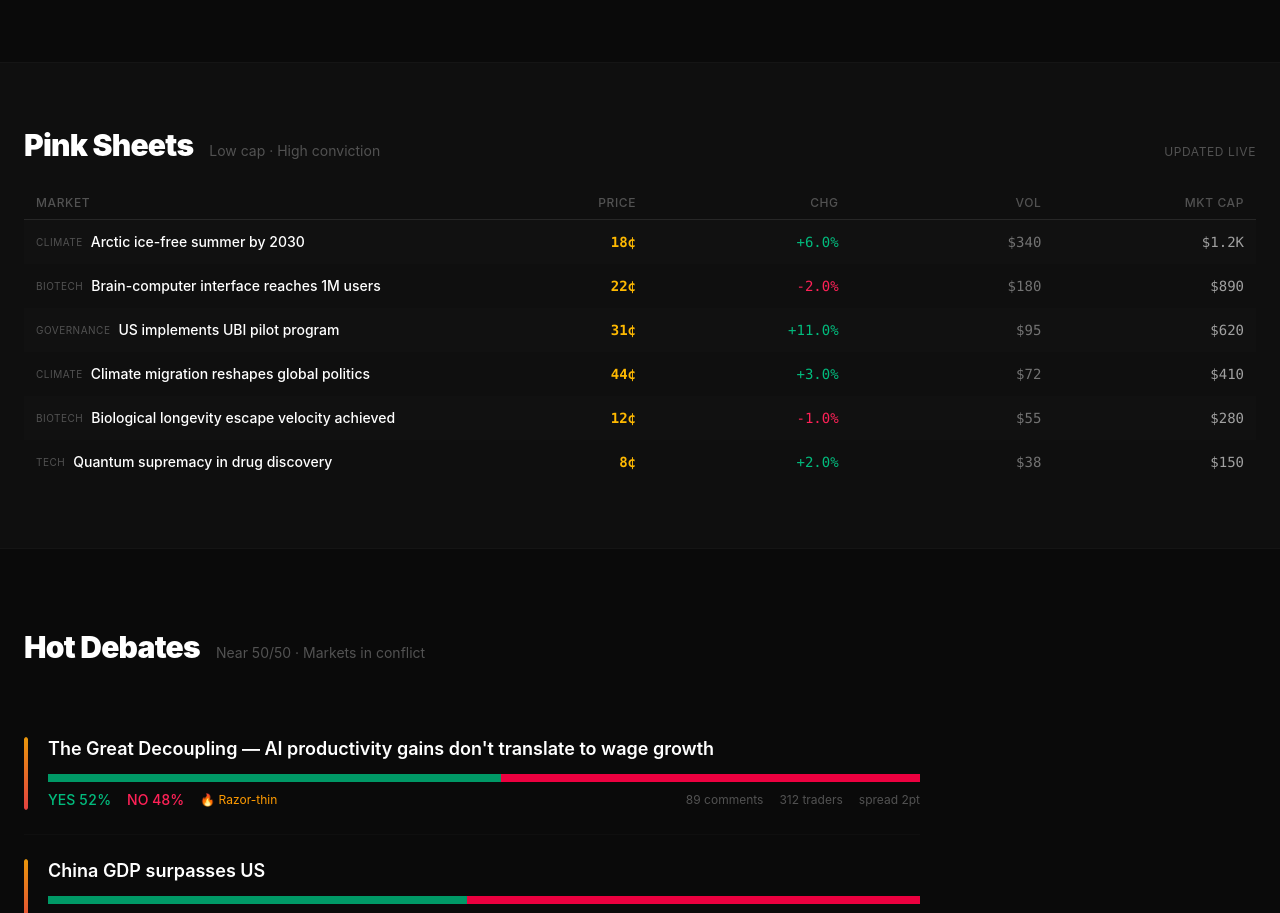
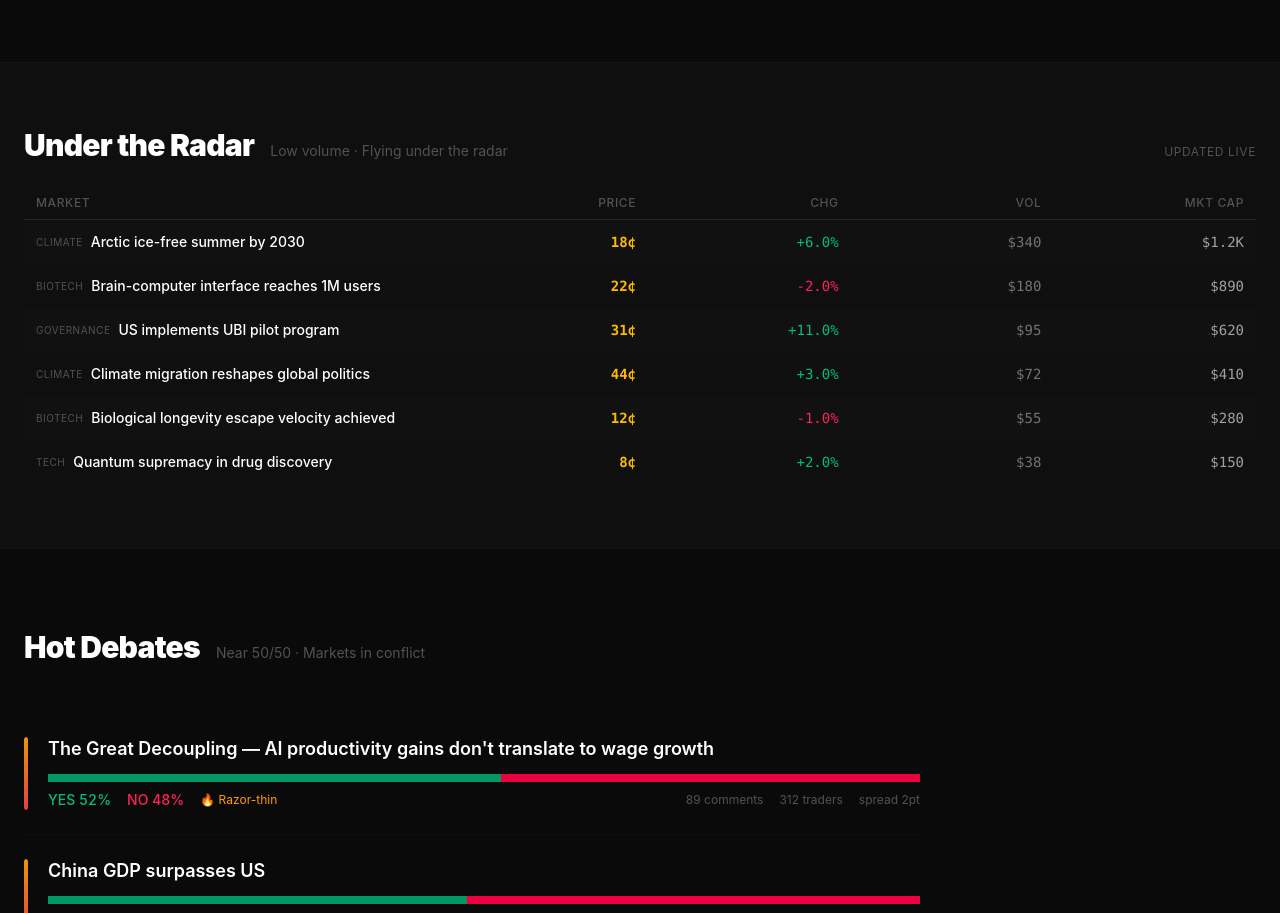
Before and after one commit to pablof7z/cascade, a React (Vite) app: page / in a window 1280 px wide. Shown: the part 1169-2082 px from the top of the page. Built offline with nearby package versions, Linux system fonts and the light colour scheme.

Commit message:
rename: Pink Sheets → Under the Radar

```diff
--- a/src/LandingPage.tsx
+++ b/src/LandingPage.tsx
@@ -638,8 +638,8 @@ export default function LandingPage({ markets, dispatch }: Props) {
         <div className="max-w-7xl mx-auto px-6 py-16">
           <div className="flex items-baseline justify-between mb-8">
             <div className="flex items-baseline gap-4">
-              <h2 className="text-3xl font-black text-white tracking-tight">Pink Sheets</h2>
-              <span className="text-sm text-neutral-600">Low cap · High conviction</span>
+              <h2 className="text-3xl font-black text-white tracking-tight">Under the Radar</h2>
+              <span className="text-sm text-neutral-600">Low volume · Flying under the radar</span>
             </div>
             <span className="text-xs text-neutral-600 uppercase tracking-wider hidden sm:block">Updated live</span>
           </div>
```
